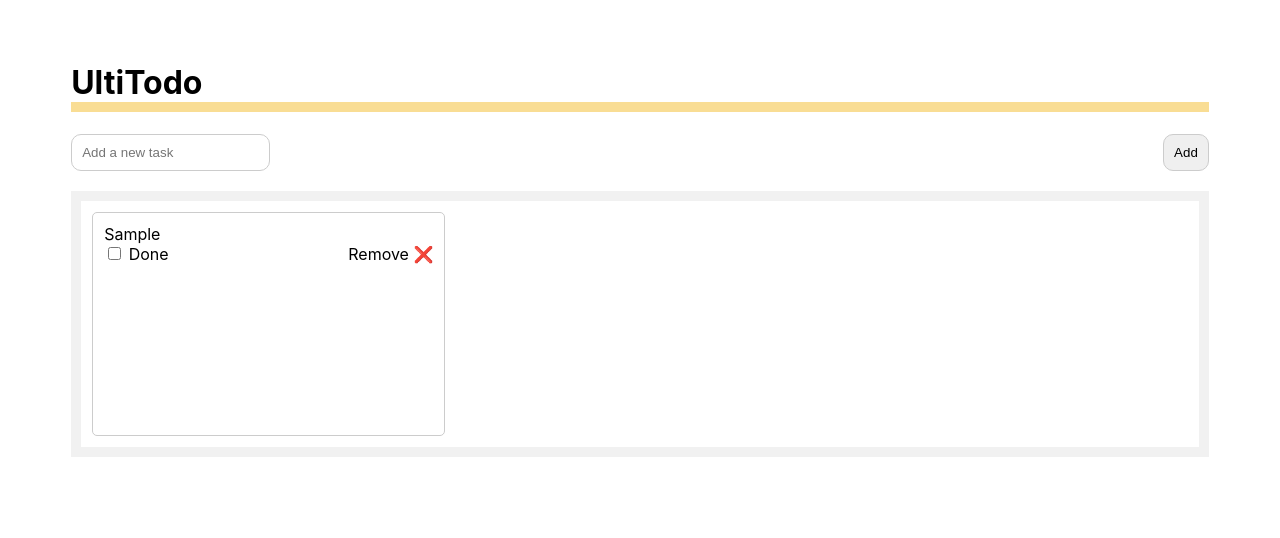
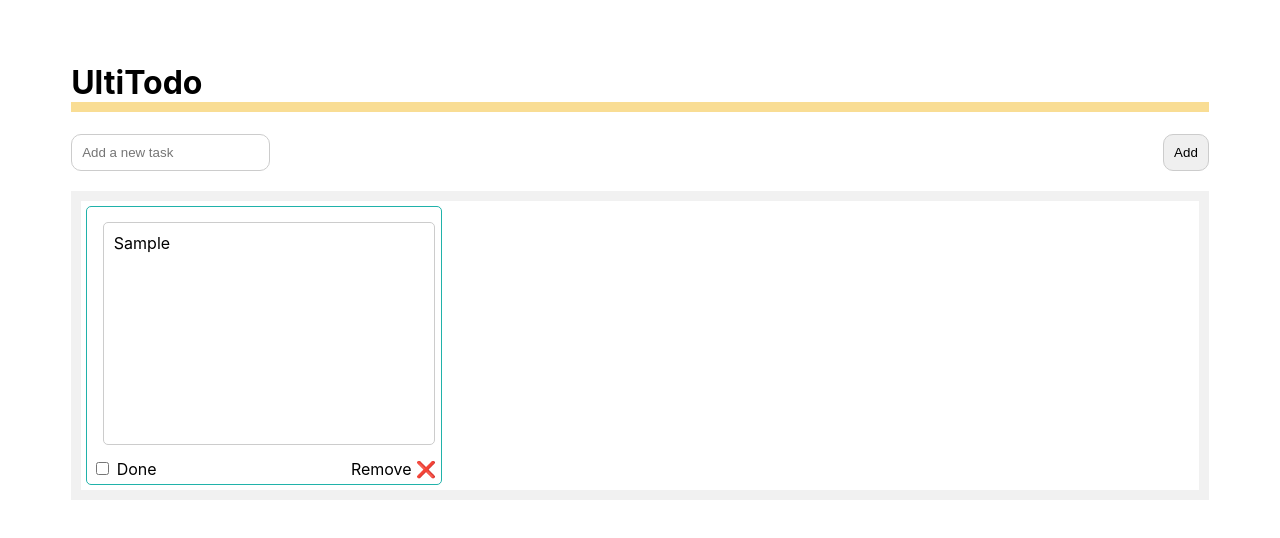
Before and after one commit to UltiRequiem/ultitodo, a Svelte app: page / in a window 1280 px wide. Both pictures are taken after typing "Sample" into the empty fields and a click on the button "Add". Shown: the top 538 px of the page. Built offline with nearby package versions, Linux system fonts and the light colour scheme.

Commit message:
:recycle: Update

```diff
--- a/src/App.svelte
+++ b/src/App.svelte
@@ -30,14 +30,16 @@
     />
     <button class="bordered" on:click={addToList}>Add</button>
   </div>
-  <div class="item_container">
+  <div class="items_container">
     {#each todoList as item, index}
-      <div class="item">
-        <span class:checked={item.status}>{item.text}</span>
+      <div class="item_container">
+        <div class="item">
+          <span class:checked={item.status}>{item.text}</span>
+        </div>
 
         <div class="options">
           <div>
-            <input bind:checked={item.status} type="checkbox" />
+            <input type="checkbox" />
             <span>Done</span>
           </div>
           <span id="delete" on:click={() => removeFromList(index)}
@@ -52,6 +54,13 @@
 <style>
   h1 {
     border-bottom: 10px solid #f9dd94;
+  }
+
+  .item_container {
+    margin: 5px;
+    border: 1px solid lightseagreen;
+    border-radius: 5px;
+    padding: 5px;
   }
 
   .checked {
@@ -99,6 +108,9 @@
   }
 
   .item_container {
+  }
+
+  .items_container {
     margin-top: 20px;
     display: grid;
     grid-template-columns: repeat(3, 1fr);
@@ -108,7 +120,7 @@
   }
 
   @media only screen and (max-width: 600px) {
-    .item_container {
+    .items_container {
       grid-template-columns: repeat(1, 1fr);
     }
   }
```
